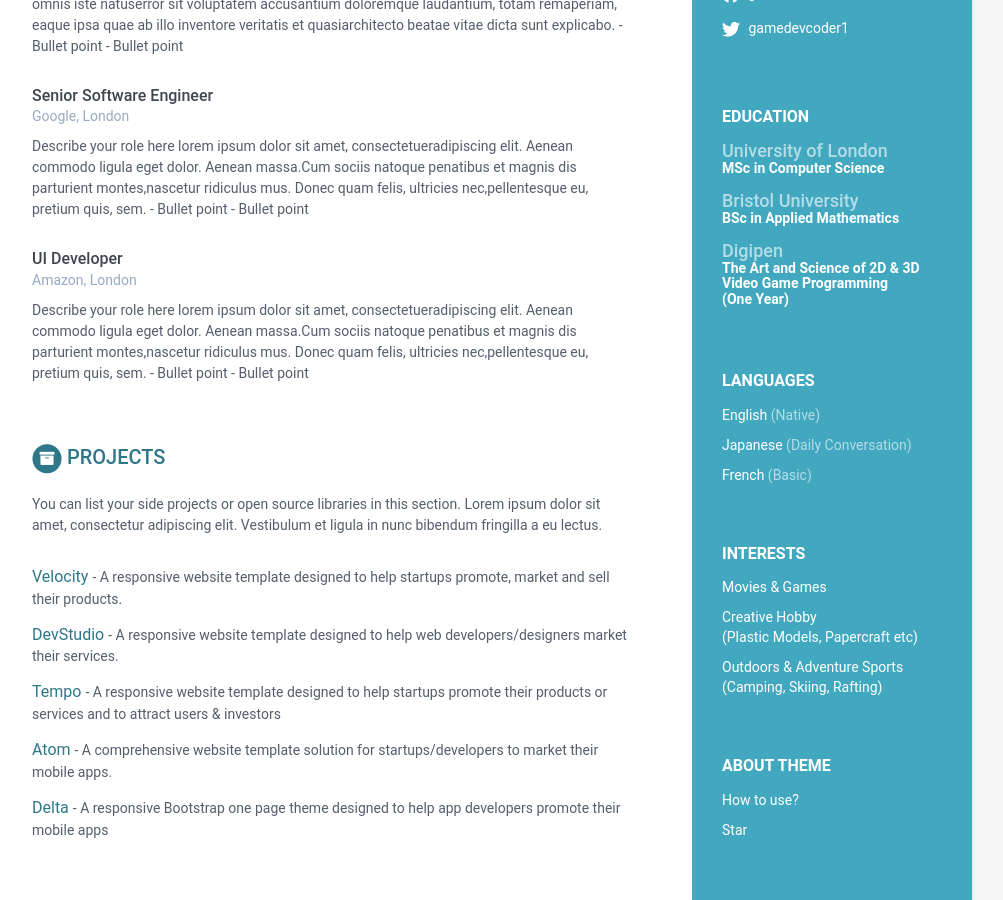
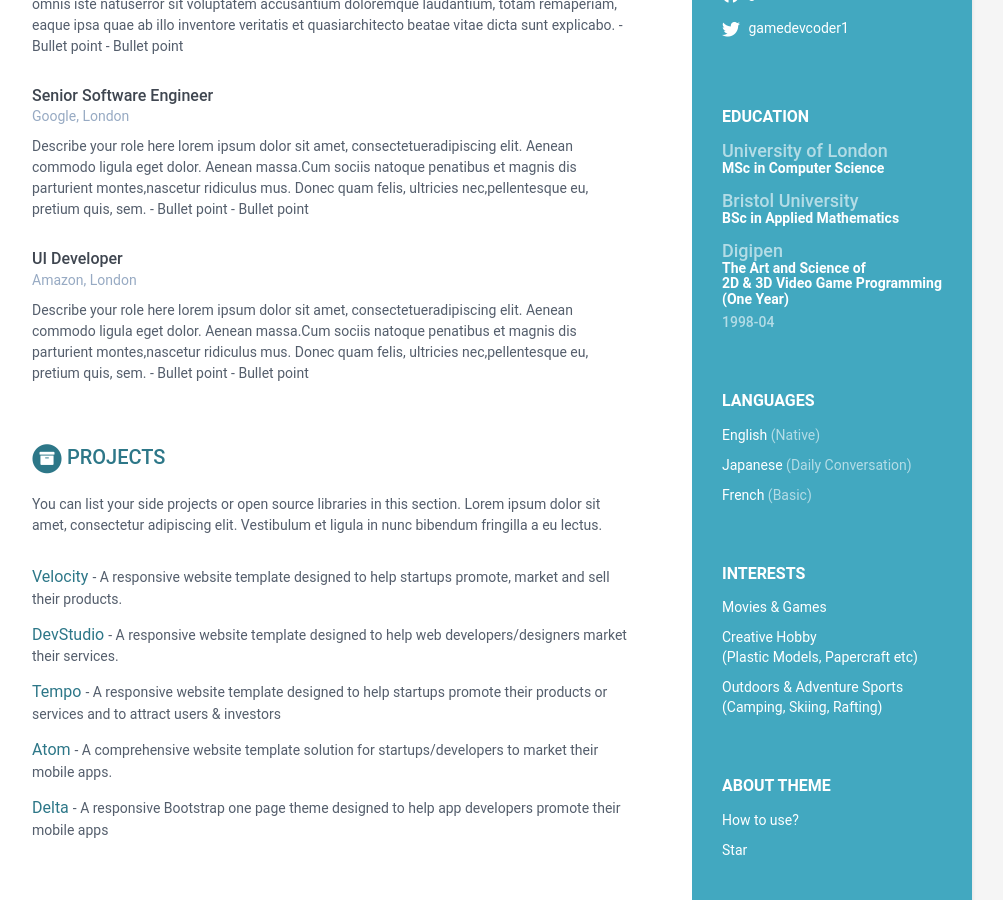
Before and after one commit to GameDevCoder/resume, a Jekyll site: the page built from index.html, in a window 1280 px wide and 900 px high, scrolled down 474 px. Shown: the whole window, without its empty margins (168-1171 px from the left). Built offline with Jekyll 4.4.1, drawn with Linux system fonts in a browser that asks for light colours.

Commit message:
Updated '_data/data.yml' via CloudCannon

```diff
--- a/_data/data.yml
+++ b/_data/data.yml
@@ -57,9 +57,9 @@
       massa. Cumsociis natoque penatibus et magnis dis parturient montes,
       nasceturridiculus mus. Donec quam felis, ultricies nec, pellentesque
       eu,pretium quis, sem.  - Bullet point  - Bullet point
-  - degree: The Art and Science of 2D & 3D Video Game Programming <br/> (One Year)
+  - degree: The Art and Science of <br/> 2D & 3D Video Game Programming <br/> (One Year)
     university: Digipen
-    time:
+    time: 1998-04
     details: 'Vancouver, Canada'
 experiences:
   - role: Lead Developer
```
